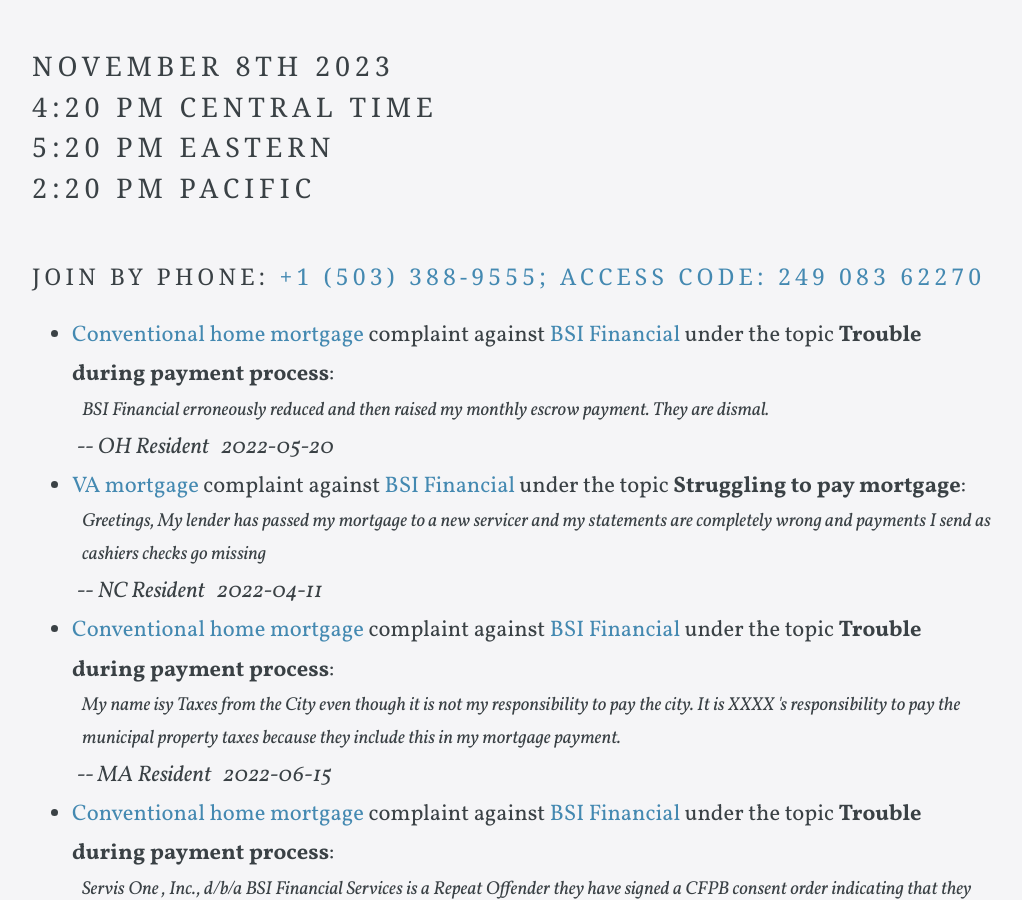
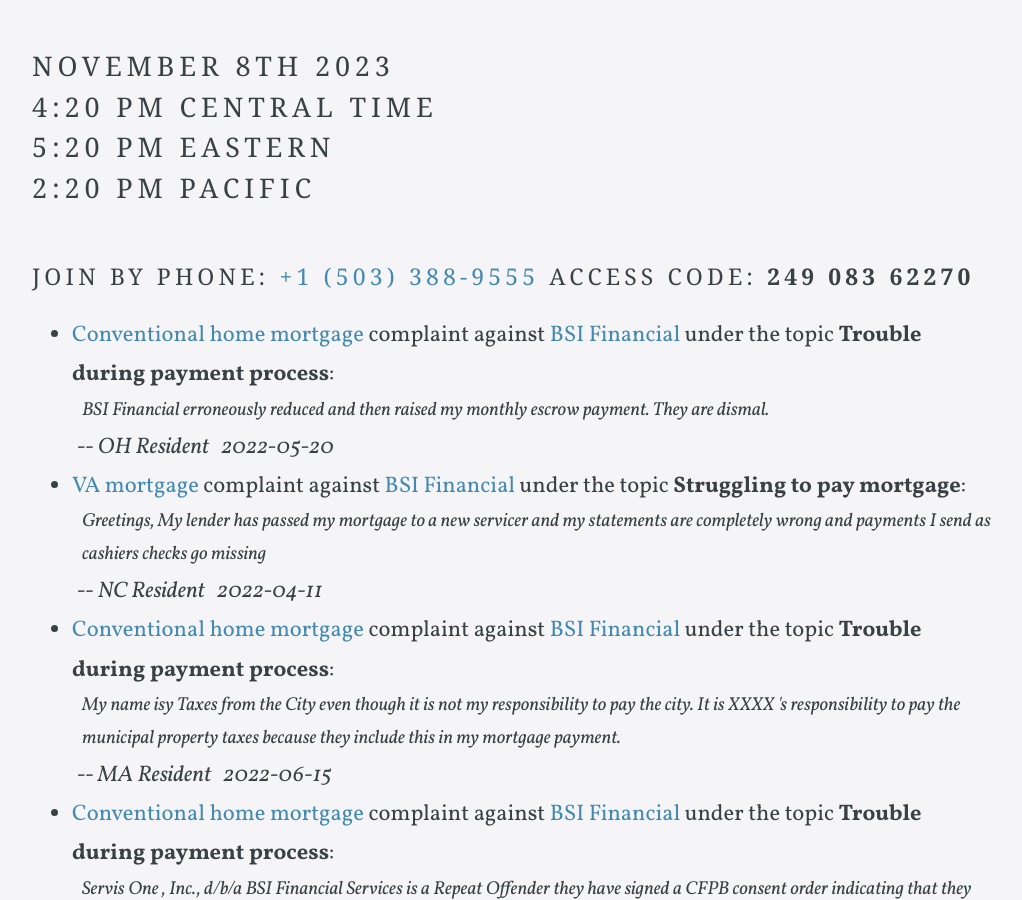
Before and after one commit to legalluminary/legalluminary.github.io, a Jekyll site: the page built from index.html, in a window 1280 px wide and 900 px high, scrolled down 567 px. Shown: the whole window, without its empty margins (128-1150 px from the left). Built offline with Jekyll 4.4.1, drawn with Linux system fonts in a browser that asks for light colours; some web fonts are replaced; the list of posts is cut into pages by our own code.

```diff
--- a/index.html
+++ b/index.html
@@ -4,7 +4,7 @@ layout: default
 
 <h2>BSI Financial vs. Scott Weeden</h2>
 <h3>November 8th 2023 <br />4:20 PM Central Time <br /> 5:20 PM Eastern <BR /> 2:20 PM Pacific</h3>
-<h4>Join by Phone: <a href="tel:+15033889555;24908362270">+1 (503) 388-9555; Access Code: 249 083 62270</a></h4>
+<h4>Join by Phone: <a href="tel:+15033889555;24908362270">+1 (503) 388-9555</a> Access Code: <strong>249 083 62270</strong></h4>
 <ul>
 {% for complaint in site.data.complaints %}
 
```
